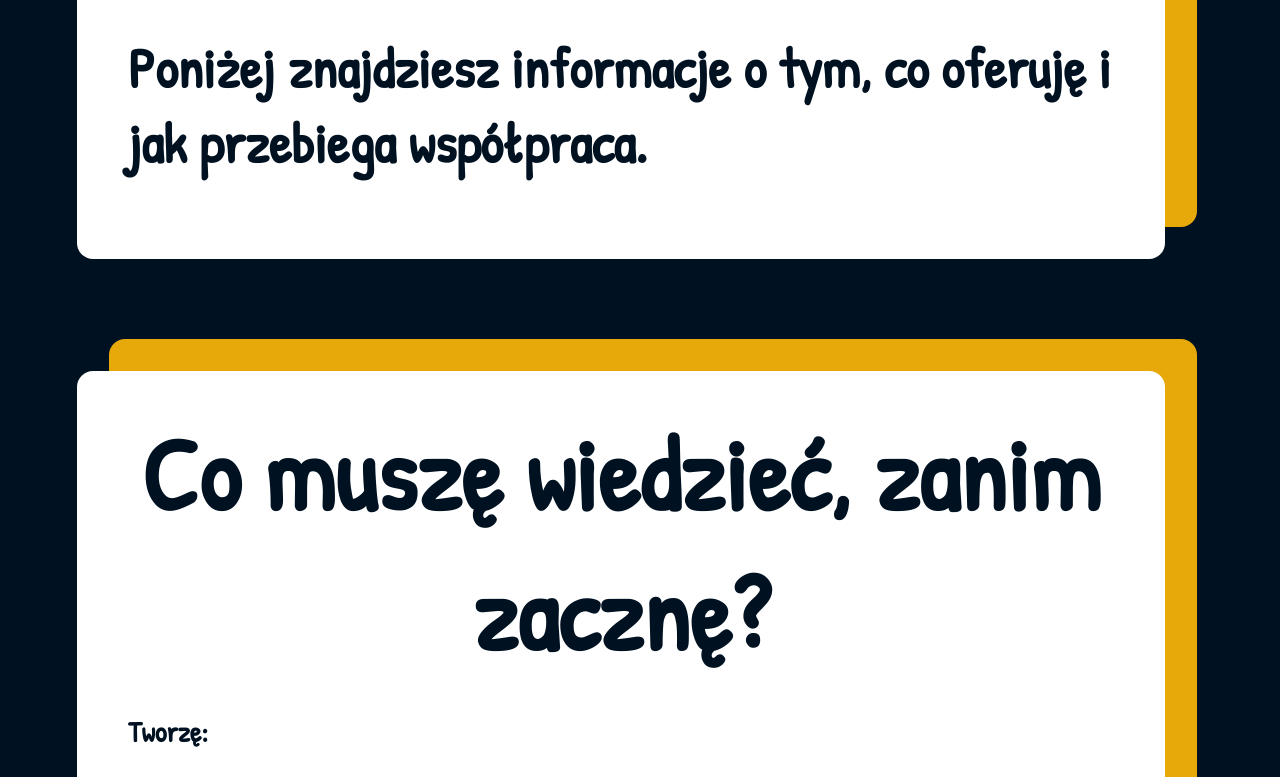
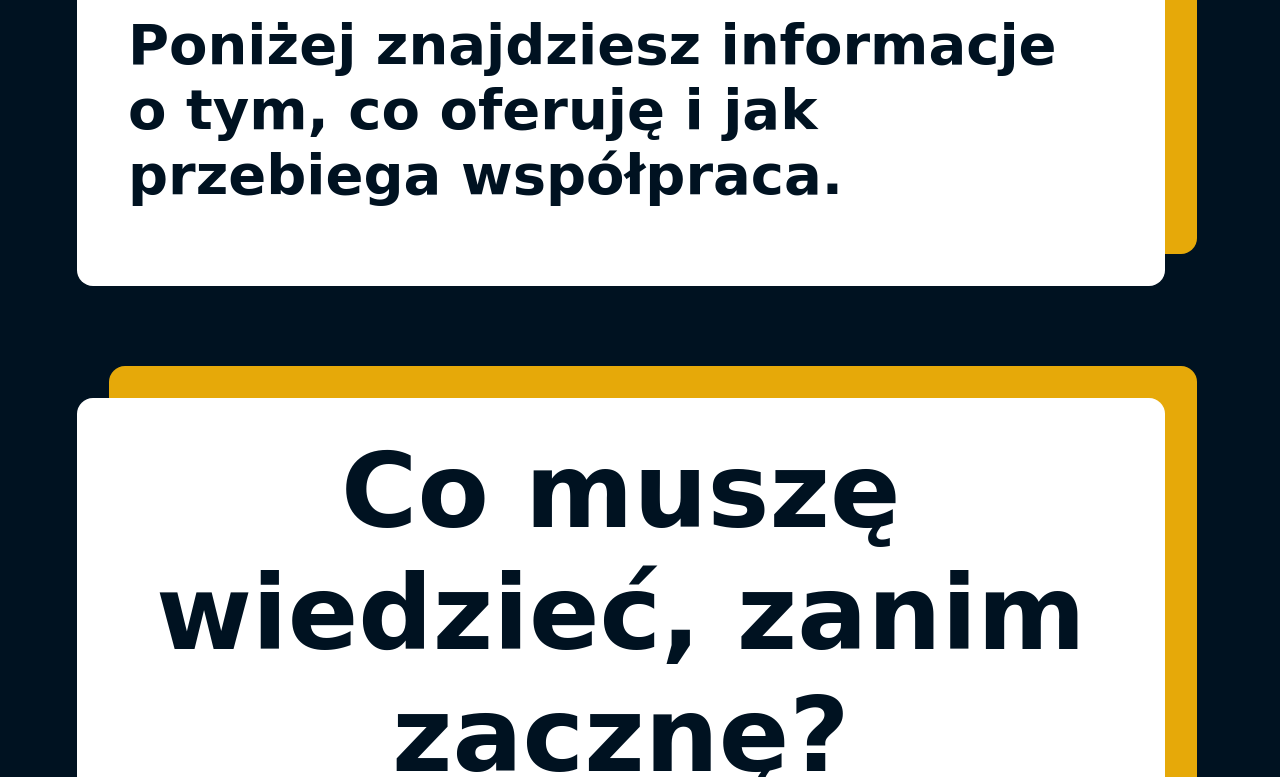
Before and after one commit to Julianek78/Portfolio_23, a plain HTML site: page Szczegóły.html in a window 1280 px wide. Shown: the part 300-1077 px from the top of the page. Drawn offline with Linux system fonts and the light colour scheme.

Commit message:
Szczegóły.html

```diff
--- a/Szczegóły.html
+++ b/Szczegóły.html
@@ -6,9 +6,9 @@
         <meta name="keywords" content="Portfolio Stanisław, Grafik, Stanisław Grzywacki, Grafik do miniaturek">
         <link rel="stylesheet" href="PortoFolio.css">
         <meta name="viewport" content="width=device-width, initial-scale=1">
-       <link rel="preconnect" href="https://fonts.googleapis.com">
-<link rel="preconnect" href="https://fonts.gstatic.com" crossorigin>
-<link href="https://fonts.googleapis.com/css2?family=Patrick+Hand&display=swap" rel="stylesheet">
+        <link rel="preconnect" href="https://fonts.googleapis.com">
+        <link rel="preconnect" href="https://fonts.gstatic.com" crossorigin>
+        <link href="https://fonts.googleapis.com/css2?family=Comic+Neue:ital,wght@0,300;0,400;0,700;1,300;1,400;1,700&display=swap" rel="stylesheet">
     </head>
     <body>
         <div id="Wejście">
```
